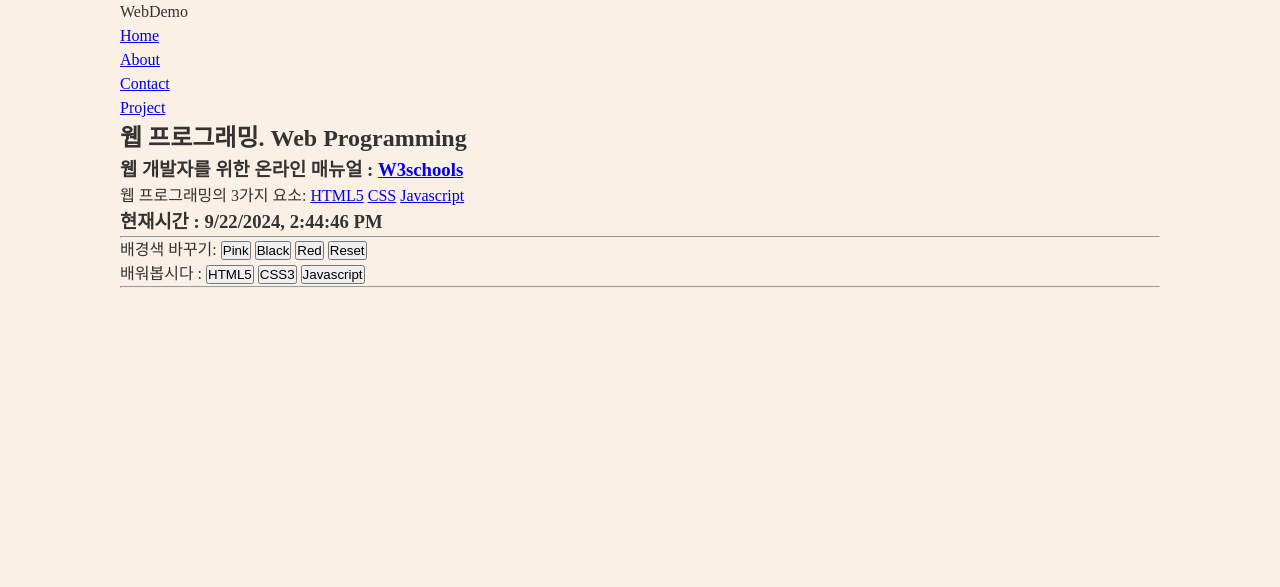
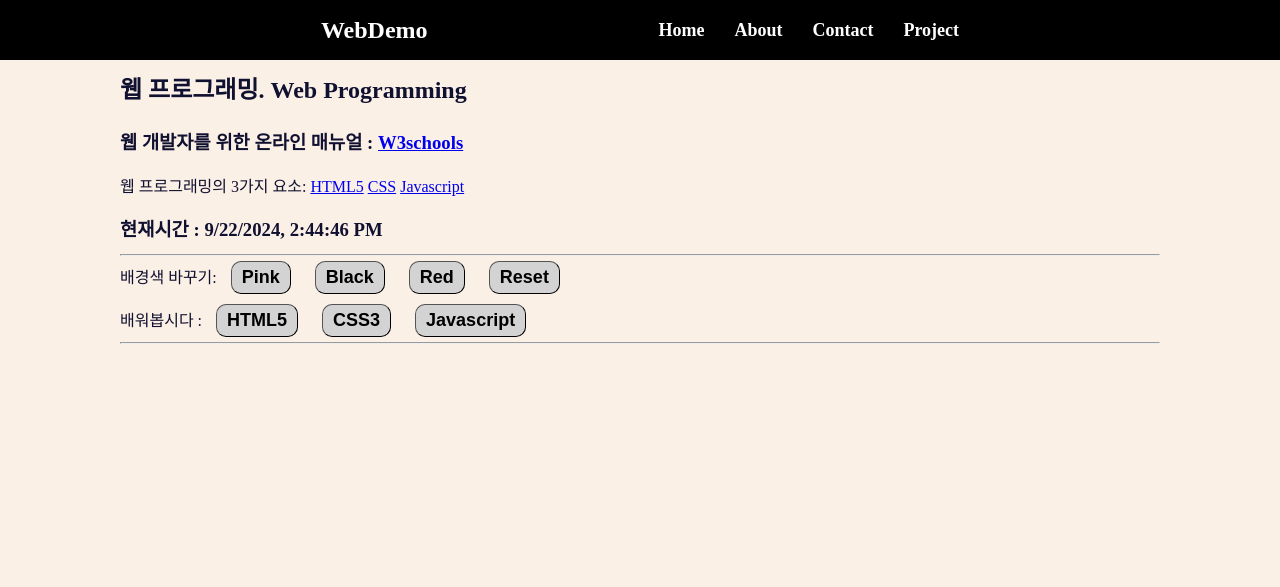
Before and after one commit to anon418/HCJ-demo, a plain HTML site: page index.html in a window 1280 px wide. Drawn offline with Linux system fonts and the light colour scheme.

Commit message:
style.css

```diff
--- a/style.css
+++ b/style.css
@@ -7,7 +7,7 @@
 body {
   font-size: 16px;
   line-height: 1.5;
-  color: #333;
+  color: black;
   background-color: linen;
 }
 
@@ -20,3 +20,63 @@ ul {
   margin: 0 auto;
   padding: 0 30px;
 }
+
+.navbar {
+  background-color: black;
+  color: #fff;
+  height: 60px;
+}
+
+.navbar .container {
+  display: flex;
+  flex-direction: row;
+  justify-content: space-evenly;
+  align-items: center;
+  height: 100%;
+}
+
+.navbar ul {
+  display: flex;
+  flex-direction: row;
+}
+
+.navbar ul li {
+  margin-left: 30px;
+}
+
+.navbar .logo {
+  font-size: x-large;
+  font-weight: bold;
+}
+
+.navbar a {
+  color: white;
+  text-decoration: none;
+  font-size: 18px;
+  font-weight: bold;
+}
+
+.navbar a:hover {
+  border-bottom: 2px #fff solid;
+  color: #aaa;
+}
+
+.main {
+  color: rgb(16, 16, 48);
+  line-height: 2.5;
+}
+
+button {
+  padding: 5px 10px;
+  margin: 5px 10px;
+  font-size: large;
+  font-weight: bold;
+  background-color: lightgrey;
+  border-radius: 10px;
+  border-width: 1px;
+}
+
+button:hover {
+  color: red;
+  background-color: yellow;
+}
```
